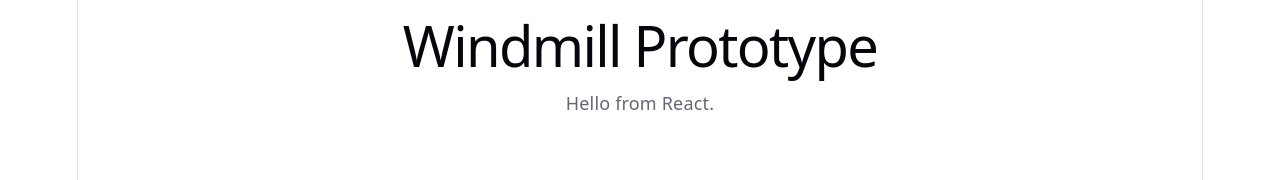
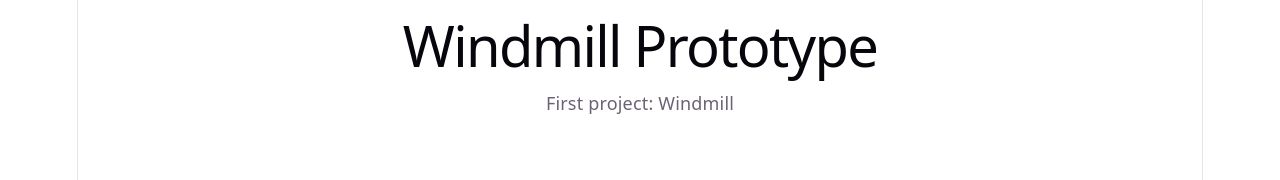
Before and after one commit to JamesDBye/react-demo, a React (Vite) app: page / in a window 1280 px wide. Shown: the top 180 px of the page. Built offline with nearby package versions, Linux system fonts and the light colour scheme.

Commit message:
get first element of javascript array onto the page

```diff
--- a/src/App.jsx
+++ b/src/App.jsx
@@ -1,10 +1,22 @@
 import './App.css'
 
 function App() {
+    const projects = [
+    {
+      projectCode: "Windmill",
+      startDate: "2014-01-01",
+      endDate: "2024-12-31"
+    },
+    {
+      projectCode: "Woody",
+      startDate: "2026-05-01",
+      endDate: null
+    }
+  ]
   return (
     <div>
       <h1>Windmill Prototype</h1>
-      <p>Hello from React.</p>
+      <p>First project: {projects[0].projectCode}</p>
     </div>
   )
 }
```
